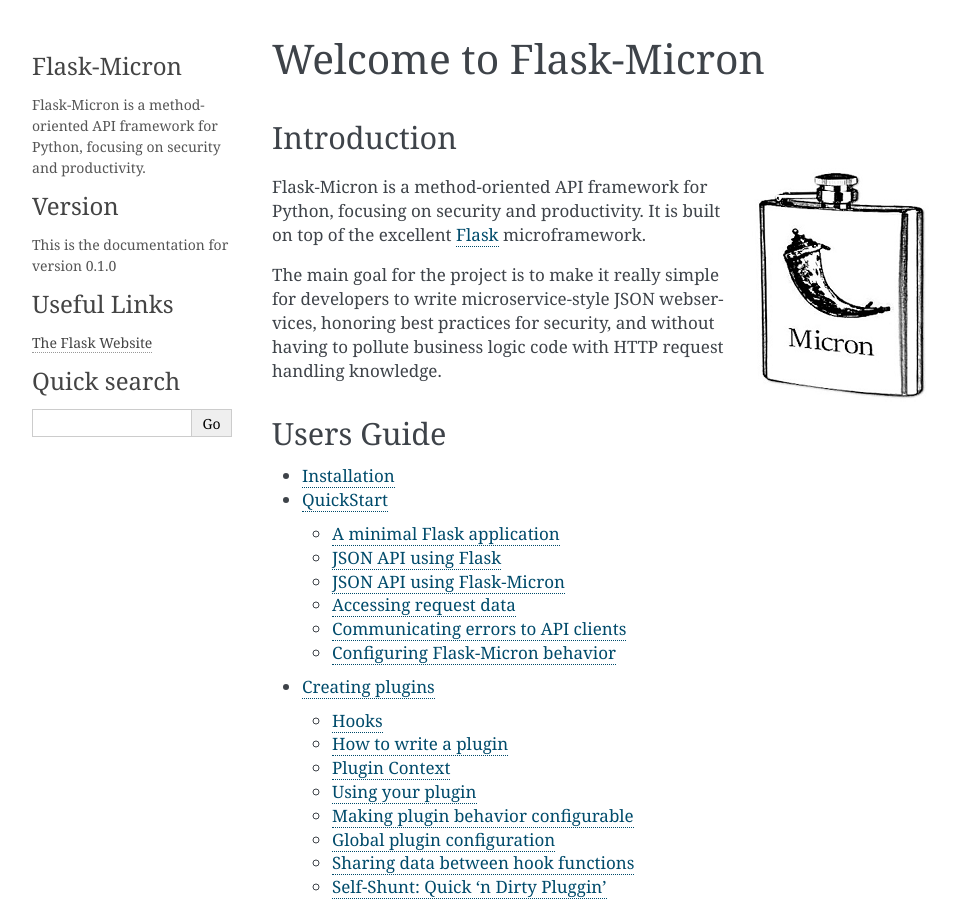
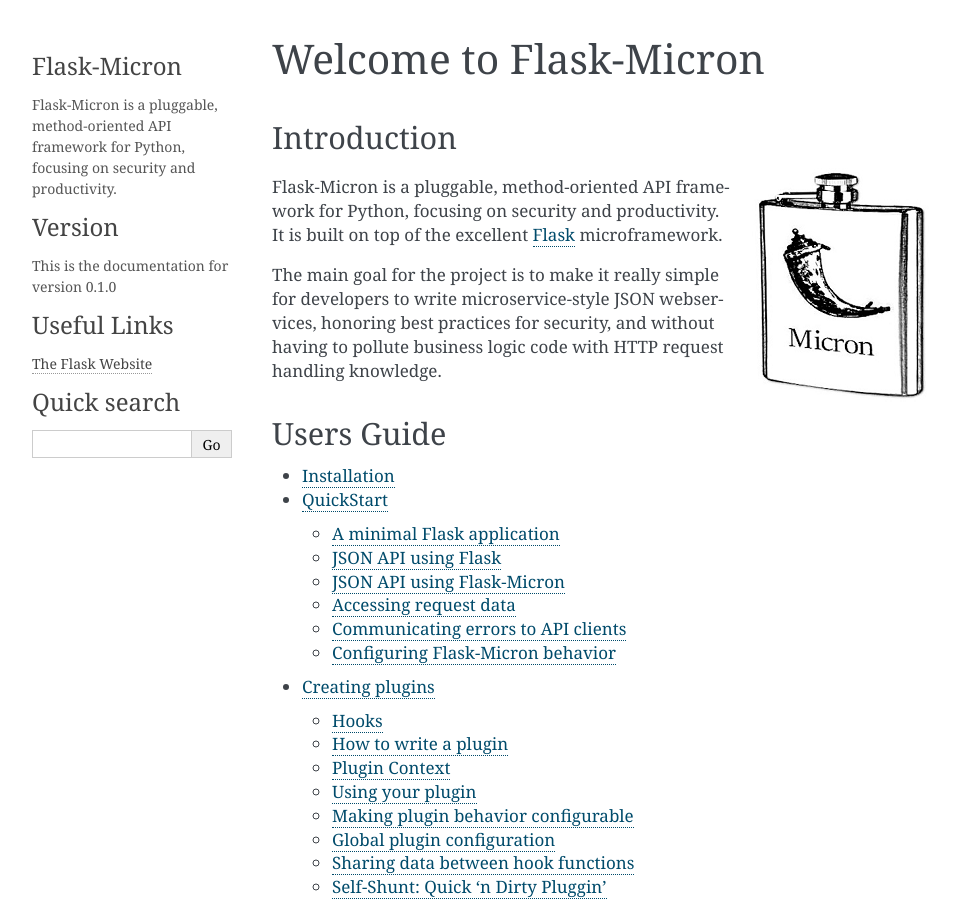
Before and after one commit to mmakaay/flask_micron, a Sphinx documentation site: the page built from docs/index.rst, in a window 1280 px wide and 900 px high. Shown: the whole window, without its empty margins (148-1104 px from the left). Built offline with Sphinx 7.4.7, drawn with Linux system fonts in a browser that asks for light colours.

Commit message:
Added 'pluggable' to the short description for the Flask-Micron project, since plugins are such a prominent feature now.

```diff
--- a/README.rst
+++ b/README.rst
@@ -1,9 +1,9 @@
 Flask-Micron
 ============
 
-Flask-Micron is a method-oriented API framework for Python, focusing on
-security and productivity. It is built on top of the excellent `Flask
-<http://flask.pocoo.org/>`_ microframework.
+Flask-Micron is a pluggable, method-oriented API framework for Python,
+focusing on security and productivity. It is built on top of the excellent
+`Flask <http://flask.pocoo.org/>`_ microframework.
 
 The main goal for the project is to make it really simple for developers to
 write microservice-style JSON webservices, honoring best practices for
--- a/docs/_templates/sidebarintro.html
+++ b/docs/_templates/sidebarintro.html
@@ -1,6 +1,6 @@
 <h3>Flask-Micron</h3>
 <p>
-  Flask-Micron is a method-oriented API framework for Python,
+  Flask-Micron is a pluggable, method-oriented API framework for Python,
   focusing on security and productivity.
 </p>
 <h3>Version</h3>
--- a/docs/index.rst
+++ b/docs/index.rst
@@ -8,9 +8,9 @@
    :alt: Flask-Micron: method-oriented webservices on top of Flask
    :class: floatright
 
-Flask-Micron is a method-oriented API framework for Python, focusing on
-security and productivity. It is built on top of the excellent `Flask`_
-microframework.
+Flask-Micron is a pluggable, method-oriented API framework for Python,
+focusing on security and productivity. It is built on top of the excellent
+`Flask`_ microframework.
 
 The main goal for the project is to make it really simple for developers to
 write microservice-style JSON webservices, honoring best practices for
```
